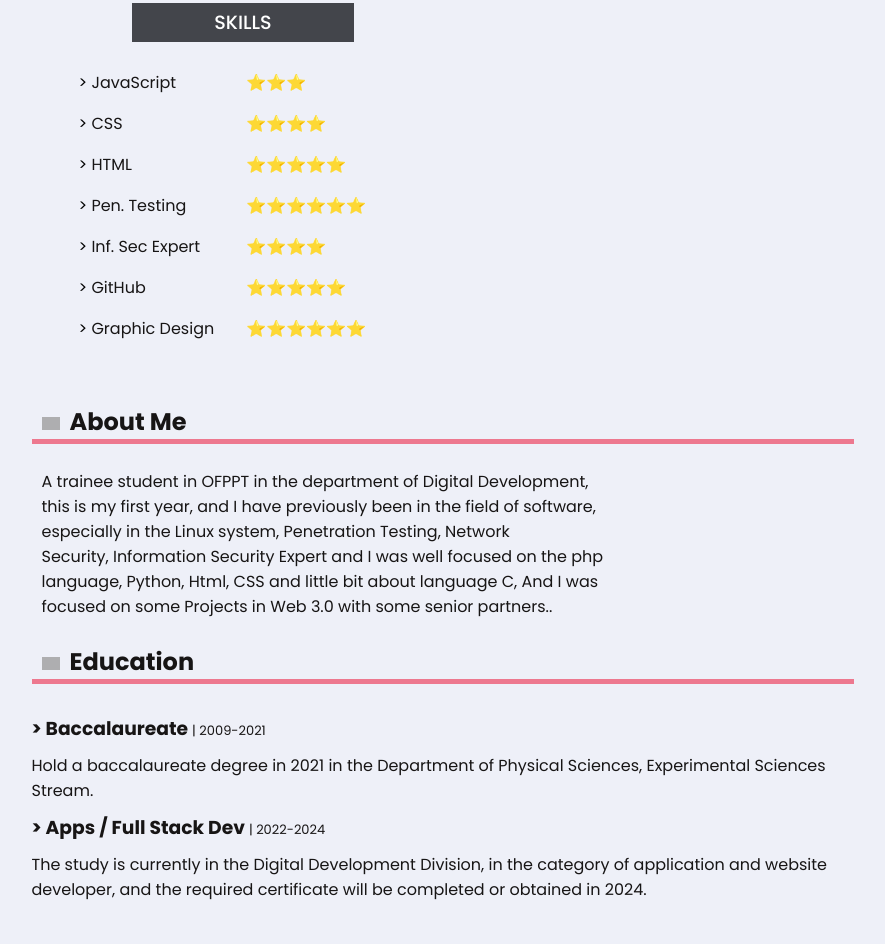
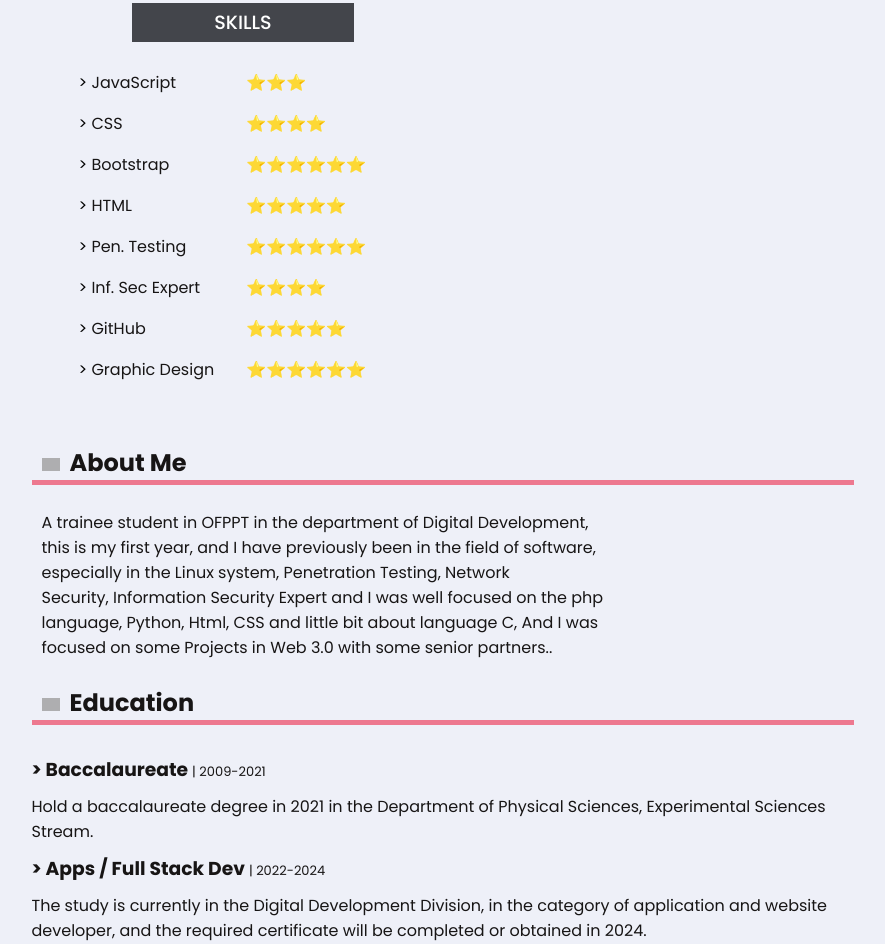
Before and after one commit to sohailkoutari/sohailkoutari.github.io, a plain HTML site: page Resume.html in a window 1280 px wide. Shown: the part 932-1876 px from the top of the page, without its empty margins (1-886 px from the left). Drawn offline with Linux system fonts and the light colour scheme; grey boxes are pictures that could not be loaded.

```diff
--- a/Resume.html
+++ b/Resume.html
@@ -76,6 +76,7 @@
                   <div class="skillname">
                       <p><a href="https://en.wikipedia.org/wiki/JavaScript" target="_blank">></a> JavaScript</p>
                       <p><a href="https://en.wikipedia.org/wiki/CSS" target="_blank">></a> CSS</p>
+                      <p><a href="https://fr.wikipedia.org/wiki/Bootstrap_(framework)" target="_blank">></a> Bootstrap</p>
                       <p><a href="https://en.wikipedia.org/wiki/HTML" target="_blank">></a> HTML</p>
                       <p><a href="https://en.wikipedia.org/wiki/Penetration_test" target="_blank">></a> Pen. Testing</p>
                       <p><a href="https://en.wikipedia.org/wiki/Information_security" target="_blank">></a> Inf. Sec Expert</p>
@@ -85,6 +86,7 @@
                   <div class="skillknowledge">
                       <p>⭐️⭐️⭐️</p>
                       <p>⭐️⭐️⭐️⭐️</p>
+                      <p>⭐️⭐️⭐️⭐️⭐️⭐️</p>
                       <p>⭐️⭐️⭐️⭐️⭐️</p>
                       <p>⭐️⭐️⭐️⭐️⭐️⭐️</p>
                       <p>⭐️⭐️⭐️⭐️</p>
```
